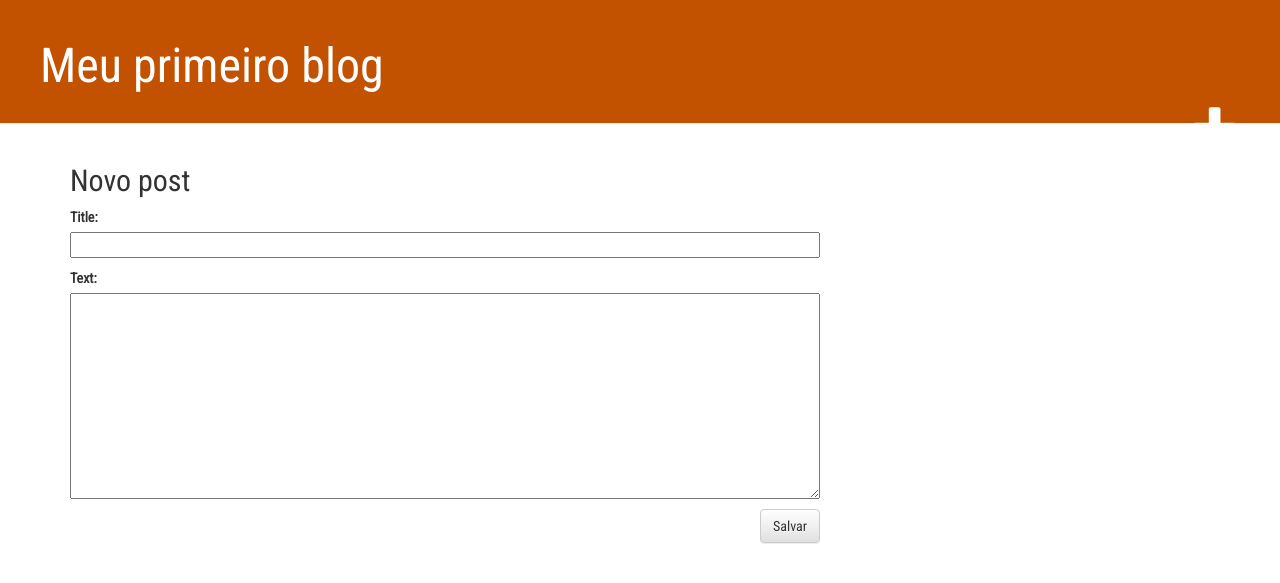
After one commit to DamienLovemore/Meu-Primeiro-Blog, a Django app: page /post/new/ in a window 1280 px wide. The commit adds this page. Shown: the top 583 px of the page. Run offline with Django 3.2, Linux system fonts and the light colour scheme; the visitor is signed in with stand-in values (Sample User, id 1); some libraries are stand-ins or nearby versions.

Commit message:
Meu Primeiro Blog, sexto commit

```diff
--- /dev/null
+++ b/blog/forms.py
@@ -0,0 +1,8 @@
+from django import forms
+from .models import Post
+
+class PostForm(forms.ModelForm):
+
+    class Meta:
+        model=Post
+        fields=('title','text')
--- a/blog/static/css/blog.css
+++ b/blog/static/css/blog.css
@@ -49,7 +49,9 @@ hr.horizontalbreak
 {
     color: #ffffff;
     float: right;
-    font-size: 26pt;
+    font-size: 35pt;
+    margin-top: 0;
+    margin-bottom: 0;
     margin-right: 20px;
 }
 
--- a/blog/templates/blog/base.html
+++ b/blog/templates/blog/base.html
@@ -16,6 +16,9 @@
     <body>
         <div class="page-header">
             <h1><a href="/">Meu primeiro blog</a></h1>
+            {% if  user.is_authenticated %} <!-- Faz com que a opção de criar novos posts estejam disponíveis apenas para usuários que estejam logados. -->
+                <a href="{% url 'post_new' %}" class="top-menu"><span class="glyphicon glyphicon-plus"></span></a><!-- A classe "glyphicon glyphicon-plus" é fornecida pelo tema (bootstrap) que estamos usando, e nos mostrará um sinal de mais. -->
+            {% endif %}
         </div>
 
         <div class="content container">
--- a/blog/templates/blog/post_detail.html
+++ b/blog/templates/blog/post_detail.html
@@ -4,6 +4,10 @@
     <div class="post">
         <h2>{{ post.title }}</h2>
         <p>{{ post.text|linebreaksbr }}</p>
+        {% if user.is_authenticated%}
+            <a class="btn btn-default" href="{% url 'post_edit' pk=post.pk %}"><span class="glyphicon glyphicon-pencil"></span></a><!-- Adiciona o link para disponibilizar a edição da postagem. -->
+        {% endif %}
+
         {% if post.published_date %} <!-- Se por acaso esse post tiver uma data de publicação, então ele a exibe -->
             <div class="date">
                 {{ post.published_date }}
--- /dev/null
+++ b/blog/templates/blog/post_edit.html
@@ -0,0 +1,9 @@
+{% extends 'blog/base.html' %}
+
+{% block content %}
+    <h2>Novo post</h2><!-- Título da página de criação de formulário. -->
+    <form method="POST" class="post-form">{% csrf_token %} <!-- {% csrf_token %}. É isso que torna o nosso formulário seguro. Se você esquecer esta parte, o Django vai reclamar quando você tentar salvar o formulário! -->
+        {{ form.as_p }} <!-- Serve para exibir o formulário que foi passado para essa página como variável pelo view.-->
+        <button type="submit" class="save btn btn-default">Salvar</button> <!-- Serve como o botão salvar para o nosso formulário que foi criado. -->
+    </form>
+{% endblock %}
--- a/blog/urls.py
+++ b/blog/urls.py
@@ -3,5 +3,7 @@ from . import views #Importa todas as views que encontrar nessa pasta.
 
 urlpatterns = [
     path('',views.post_list,name='post_list'),
-    path('post/<int:pk>/',views.post_detail,name='post_detail')
+    path('post/<int:pk>/',views.post_detail,name='post_detail'),
+    path('post/<int:pk>/edit',views.post_edit,name='post_edit'),
+    path('post/new/',views.post_new,name='post_new')
 ]
--- a/blog/views.py
+++ b/blog/views.py
@@ -1,6 +1,7 @@
-from django.shortcuts import render, get_object_or_404
+from django.shortcuts import render, get_object_or_404, redirect
 from django.utils import timezone
 from .models import Post #Import a classe Post do arquivo models que está dentro desta pasta(.)
+from .forms import PostForm
 
 def post_list(request):
     posts=Post.objects.filter(published_date__lte=timezone.now()).order_by('published_date')
@@ -9,3 +10,38 @@ def post_list(request):
 def post_detail(request, pk):
     post=get_object_or_404(Post,pk=pk)
     return render(request,'blog/post_detail.html',{'post':post})
+
+def post_new(request):
+    if request.method=="POST": #Vai ver se a view está executando o retorno dos dados.(Form após clicar o botão de Salvar, e cuja elemento form tem o method setado como Post)
+        form=PostForm(request.POST) #Obtém o formulário correspondente aos dados preenchidos na página. Para que posteriormente possa ter seu conteúdo verificado e enviado ao banco de dados caso seja um formulário válido.
+
+        if form.is_valid(): #Verifica se todos os campos requeridos do form estão prontos, e os valores incorretos não serão salvos.
+            post=form.save(commit=False) #Salva o formulário atual para retornar a instancia desse objeto, porém não o envia ao banco de dados.
+            post.author=request.user #Define o autor da publicação atual como sendo o usuário atual.
+            post.published_date=timezone.now() #Define a data de publicação como sendo a data atual de acordo com o fuso horário local.
+            post.save() #Salva o objeto atual do Post que acabamos de criar, retorna a sua instância de objeto. E o envia  ao banco de dados(commit).
+
+            return redirect('post_detail',pk=post.pk) #Após salvar a postagem recém criada no banco de dados, caso ela atenda aos requisitos de criação de formulário. Ele redireciona a página atual, para a página de detalhates de postagem correspondente a esta postagem.
+    else:  #Vai ver se a view está executando essa página pela primeira vez, e não o retorno dos dados. Consequentemente deve retornar uma form vazia com os campos a serem preenchidos.
+        form=PostForm()
+
+    return render(request,'blog/post_edit.html',{'form':form})
+
+def post_edit(request, pk):
+    post=get_object_or_404(Post,pk=pk) #Procura pelo Post cuja chave primária seja igual a passada para essa view. Caso não encontra retorna um erro 404.
+
+    if request.method=="POST":
+        form=PostForm(request.POST, instance=post) #Obtém o formulário correspondente aos dados preenchidos na página, e a instância desse objeto Post em específico. Para que posteriormente possa ter seu conteúdo verificado e enviado ao banco de dados caso seja um formulário válido.
+
+        if form.is_valid():
+            post=form.save(commit=False)#Salva o formulário atual para retornar a instancia desse objeto, porém não o envia ao banco de dados.
+            post.author=request.user#Define o autor da publicação atual como sendo o usuário atual.
+            post.published_date=timezone.now()#Define a data de publicação como sendo a data atual de acordo com o fuso horário local.
+            post.save()#Salva o objeto atual do Post que acabamos de criar, retorna a sua instância de objeto. E o envia  ao banco de dados(commit).
+
+            return redirect('post_detail',pk=post.pk)#Após salvar a postagem recém editada no banco de dados, caso ela atenda aos requisitos de criação de formulário. Ele redireciona a página atual, para a página de detalhates de postagem correspondente a esta postagem.
+
+    else: #Vai ver se a view está executando essa página pela primeira vez, e não a alteração dos dados. Consequentemente deve retornar uma form com os campos com os valores que forem fornecidos nesse post.
+        form=PostForm(instance=post) #Cria uma instância de formulário, cujos dados sejam referentes ao Post com a chave primária fornecida.(Caso exista ou retorna erro)
+
+    return render(request,'blog/post_edit.html',{'form':form})
```
